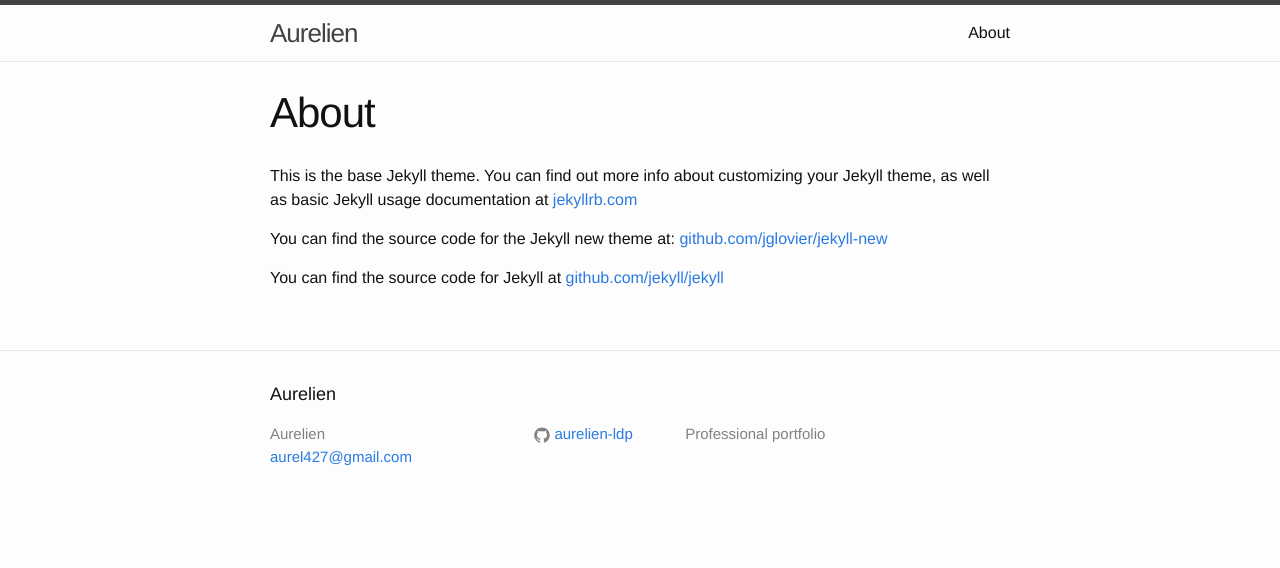
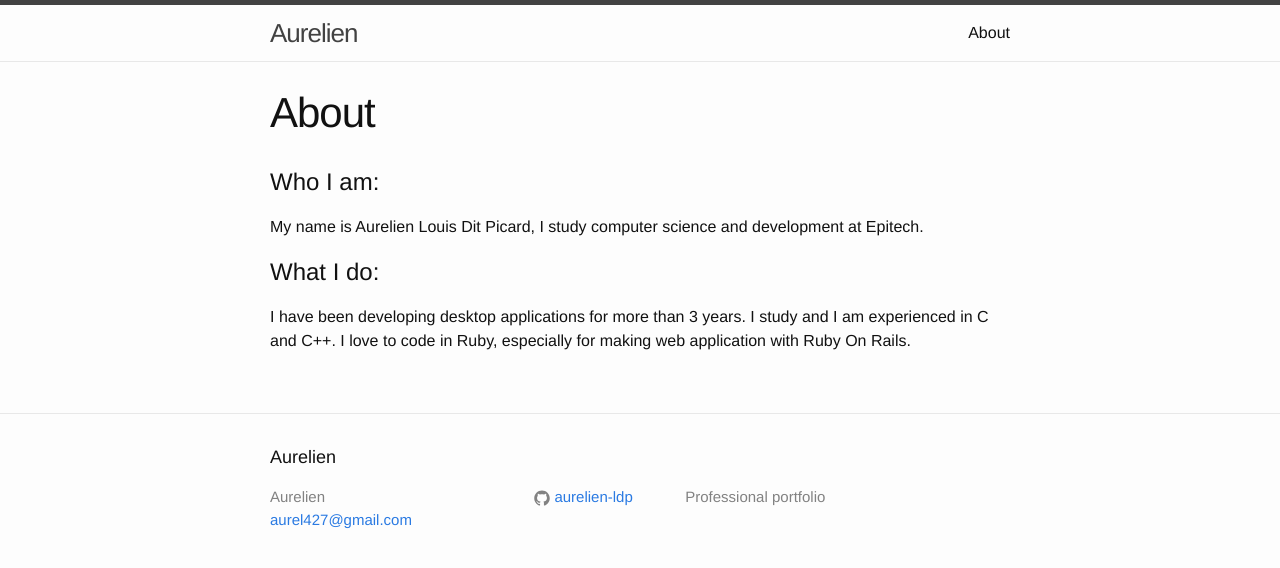
Before and after one commit to sploadie/aurelien-ldp.github.io, a Jekyll site: the page built from about.md, in a window 1280 px wide. Shown: the top 568 px of the page. Built offline with Jekyll 4.4.1, drawn with Linux system fonts in a browser that asks for light colours.

Commit message:
Base Sit

```diff
--- a/about.md
+++ b/about.md
@@ -4,8 +4,9 @@ title: About
 permalink: /about/
 ---
 
-This is the base Jekyll theme. You can find out more info about customizing your Jekyll theme, as well as basic Jekyll usage documentation at [jekyllrb.com](http://jekyllrb.com/)
+# Who I am:
+My name is Aurelien Louis Dit Picard, I study computer science and development at Epitech.
 
-You can find the source code for the Jekyll new theme at: [github.com/jglovier/jekyll-new](https://github.com/jglovier/jekyll-new)
-
-You can find the source code for Jekyll at [github.com/jekyll/jekyll](https://github.com/jekyll/jekyll)
+# What I do:
+I have been developing desktop applications for more than 3 years. I study and I am experienced in C and C++.
+I love to code in Ruby, especially for making web application with Ruby On Rails.
```
Also changed, not shown: _posts/2015-08-10-who-i-am.markdown (deleted, +0 -8 lines).
